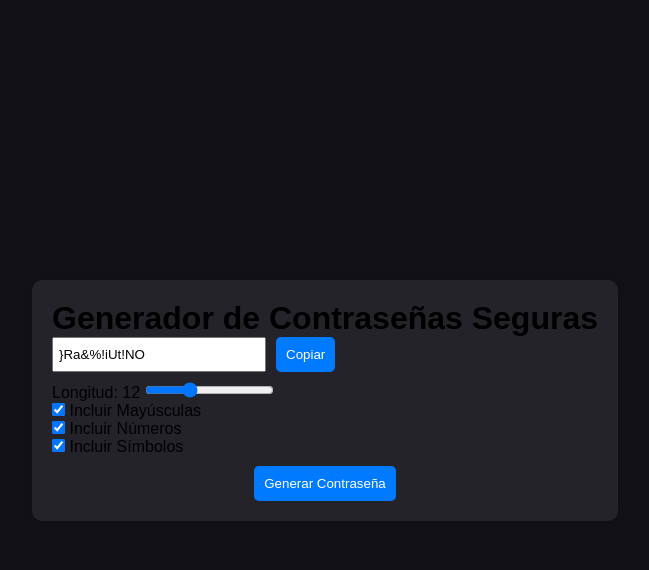
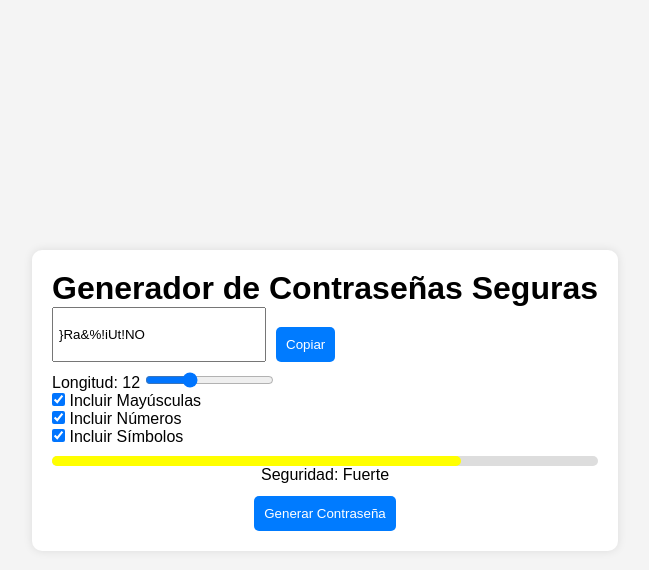
Before and after one commit to IsaiCL342/Modulo3, a plain HTML site: page PasswordGenerator/index.html in a window 1280 px wide. Both pictures are taken after a click on the button "Generar Contraseña". Shown: the whole page, without its empty margins (315-964 px from the left). Drawn offline with Linux system fonts and the light colour scheme.

Commit message:
Password Generator v3 - Cambios finales

```diff
--- a/PasswordGenerator/index.html
+++ b/PasswordGenerator/index.html
@@ -7,7 +7,7 @@
     <link rel="stylesheet" href="./styles.css">
 </head>
 <body>
-        <div class="container">
+    <div class="container">
         <h1>Generador de Contraseñas Seguras</h1>
         <div class="password-container">
             <input type="text" id="password" readonly>
@@ -28,7 +28,11 @@
                 <input type="checkbox" id="symbols" checked> Incluir Símbolos
             </label>
         </div>
-        <button id="generate">Generar Contraseña</button>
+        <div class="strength-meter">
+            <div id="strength-bar"></div>
+            <p id="strength-text">Seguridad: -</p>
+        </div>
+        <button class="generar" id="generate">Generar Contraseña</button>
     </div>
 
     <script defer src="./index.js"></script>
--- a/PasswordGenerator/index.js
+++ b/PasswordGenerator/index.js
@@ -1,3 +1,21 @@
+function evaluateStrength(password) {
+    let strength = 0;
+    if (password.length >= 12) strength++;
+    if (/[A-Z]/.test(password)) strength++;
+    if (/[0-9]/.test(password)) strength++;
+    if (/[^a-zA-Z0-9]/.test(password)) strength++;
+
+    const strengthBar = document.getElementById("strength-bar");
+    const strengthText = document.getElementById("strength-text");
+
+    let colors = ["red", "orange", "yellow", "green"];
+    let texts = ["Débil", "Moderada", "Fuerte", "Muy Fuerte"];
+
+    strengthBar.style.width = `${(strength / 4) * 100}%`;
+    strengthBar.style.backgroundColor = colors[strength - 1] || "red";
+    strengthText.textContent = `Seguridad: ${texts[strength - 1] || "Débil"}`;
+}
+
 document.getElementById("length").addEventListener("input", function() {
     document.getElementById("lengthValue").textContent = this.value;
 });
@@ -25,6 +43,7 @@ document.getElementById("generate").addEventListener("click", function() {
     }
 
     document.getElementById("password").value = password;
+    evaluateStrength(password);
 });
 
 document.getElementById("copy").addEventListener("click", function() {
--- a/PasswordGenerator/styles.css
+++ b/PasswordGenerator/styles.css
@@ -9,10 +9,10 @@ body {
     justify-content: center;
     align-items: center;
     height: 100vh;
-    background-color: #111116;
+    background-color: #f4f4f4;
 }
 .container {
-    background: #24232A;
+    background: white;
     padding: 20px;
     border-radius: 10px;
     box-shadow: 0px 0px 10px rgba(0, 0, 0, 0.1);
@@ -35,9 +35,32 @@ button {
     cursor: pointer;
     border-radius: 5px;
 }
+
+button {
+    padding: 10px;
+    margin: 20px 0px 0px 0px;
+    background: #007BFF;
+    color: white;
+    border: none;
+    cursor: pointer;
+    border-radius: 5px;
+}
 .options {
     display: flex;
     flex-direction: column;
     text-align: left;
     margin-bottom: 10px;
 }
+.strength-meter {
+    height: 10px;
+    width: 100%;
+    background: #ddd;
+    margin: 10px 0;
+    border-radius: 5px;
+    position: relative;
+}
+#strength-bar {
+    height: 100%;
+    width: 0%;
+    border-radius: 5px;
+}
```
